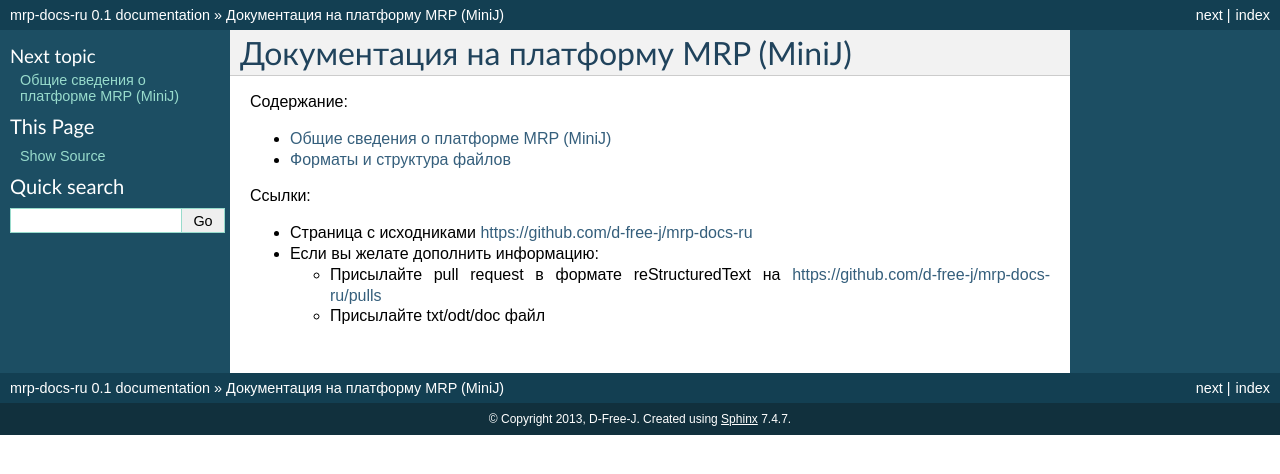
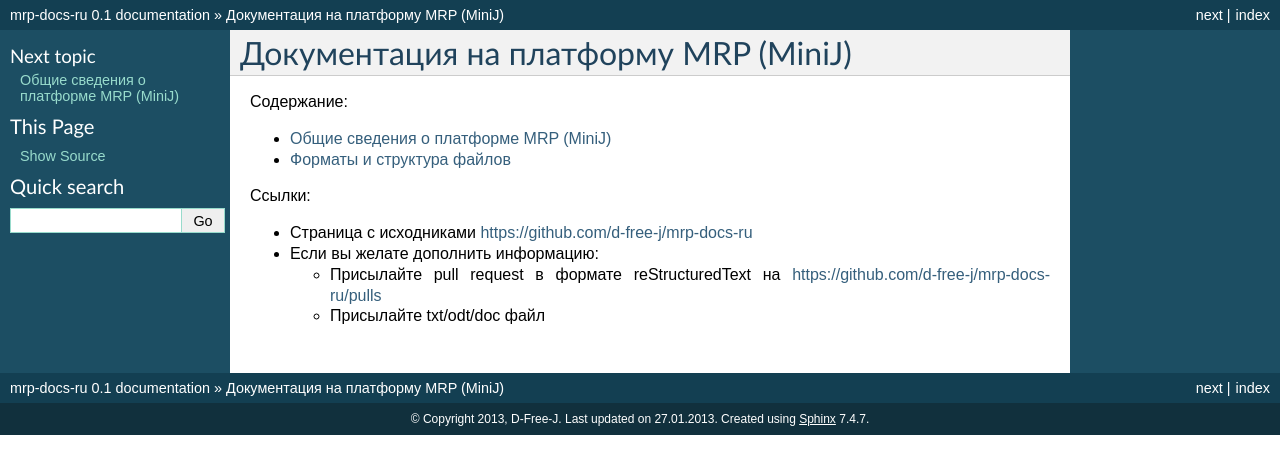
Before and after one commit to d-free-j/mrp-docs-ru, a Sphinx documentation site: the page built from source/index.rst, in a window 1280 px wide. Shown: the top 474 px of the page. Built offline with Sphinx 7.4.7, drawn with Linux system fonts in a browser that asks for light colours; some of the changed lines change nothing that is shown.

Commit message:
Correct date on every page

```diff
--- /dev/null
+++ b/source/_templates/layout.html
@@ -0,0 +1,5 @@
+{% extends "!layout.html" %}
+{% block extrahead %}
+    <meta name="google-site-verification" content="xPZxb4LrHIz-YApTsQ9JvagCajSYdD7jIIlI5IBbjy4" />
+    {{ super() }}
+{% endblock %}
--- a/source/conf.py
+++ b/source/conf.py
@@ -124,7 +124,7 @@ html_static_path = ['_static']
 
 # If not '', a 'Last updated on:' timestamp is inserted at every page bottom,
 # using the given strftime format.
-#html_last_updated_fmt = '%b %d, %Y'
+html_last_updated_fmt = '%d.%m.%Y'
 
 # If true, SmartyPants will be used to convert quotes and dashes to
 # typographically correct entities.
```
